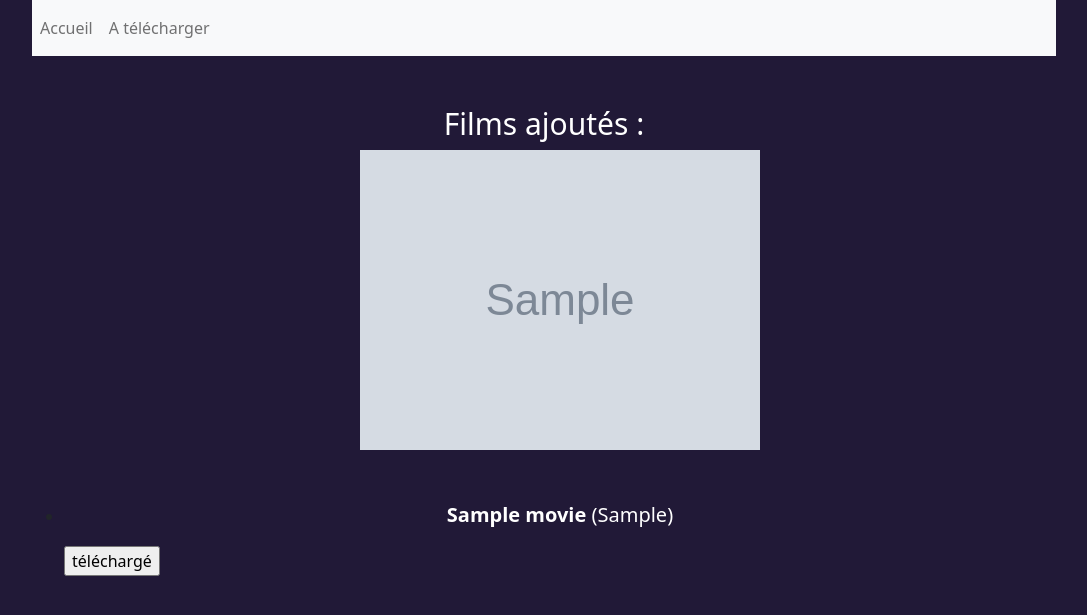
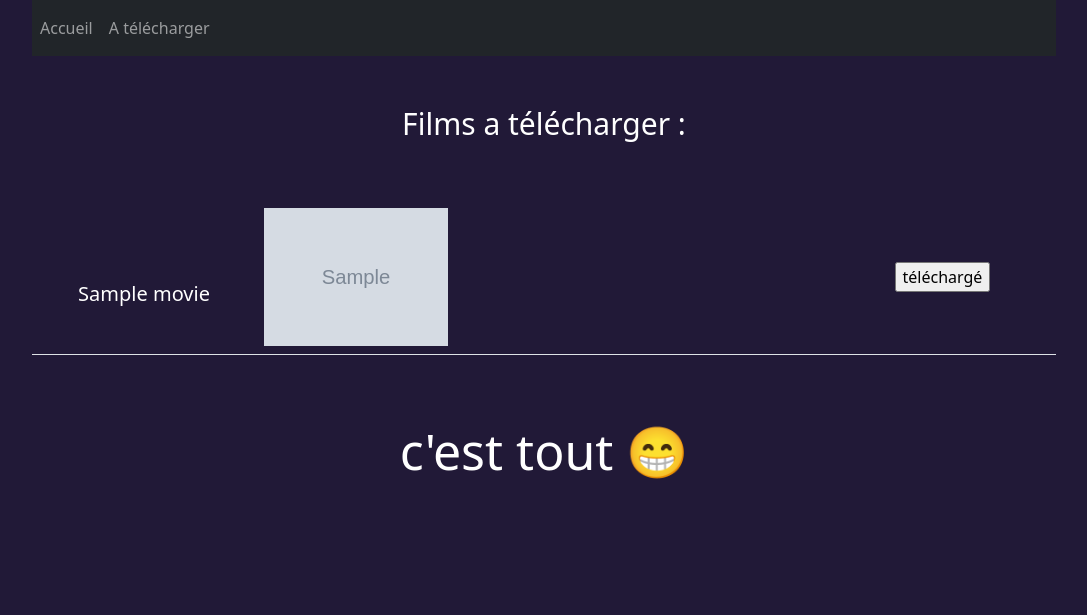
Before and after one commit to pleijan/Plex-helper-for-admin, a Flask app: page /to_download in a window 1280 px wide. Shown: the top 615 px of the page, without its empty margins (96-1183 px from the left). Run offline with Flask 3, Linux system fonts and the light colour scheme; tables that the repository leaves empty hold one stand-in row (values such as "Sample post"); grey boxes marked "Sample" are stand-in pictures.

Commit message:
style et fonctionnement au top

```diff
--- a/app.py
+++ b/app.py
@@ -38,8 +38,9 @@ def search():
     if request.method == 'GET':
         # ask API for movies that return a json to store on a variable
 
-        payload = { 's': request.args.get('movie', ''),'apikey': 'ffc487eb'}
+        payload = { 'plot':'full', 's': request.args.get('movie', ''),'apikey': 'ffc487eb'}
         r = requests.get('https://www.omdbapi.com/', params=payload)
+        print (r.json())
         if r.json()['Response'] == 'False':
             alert = "Aucun film ne correspond à votre recherche"
             return render_template('index.html', alert=alert)
--- /dev/null
+++ b/requirements.txt
@@ -0,0 +1,3 @@
+requests==2.31.0
+flask==2.3.3
+SQLAlchemy==2.0.20
--- a/static/styles/index.css
+++ b/static/styles/index.css
@@ -30,7 +30,7 @@ p {
 }
 
 img {
-    display: block;
+    width: 30%;
     margin-left: auto;
     margin-right: auto;
 }
--- a/templates/a_telecharger.html
+++ b/templates/a_telecharger.html
@@ -12,7 +12,7 @@
       <!-- Bootstrap Javascripts -->
   <script src="https://cdn.jsdelivr.net/npm/bootstrap@5.0.2/dist/js/bootstrap.bundle.min.js"></script>
 
-<nav class="navbar navbar-expand-lg navbar-light bg-light">
+<nav class="navbar navbar-expand-lg navbar-dark bg-dark">
   <div class="collapse navbar-collapse" id="navbarNav">
     <ul class="navbar-nav">
       <li class="nav-item active">
@@ -25,18 +25,24 @@
   </div>
 </nav>
 
-    {% if added_movies %}
-    <h2>Films ajoutés :</h2>
-    <ul>
-        {% for movie in added_movies %}
-        <li>
-            <img src="{{ movie['Poster'] }}" alt="{{ movie['Title'] }} poster">
-            <p><strong>{{ movie['Title'] }}</strong> ({{ movie['Year'] }})</p>
-            <input type="button" value="téléchargé" onclick="window.location.href='/delete/{{ movie['imdbID'] }}'">
-        </li>
-        {% endfor %}
-    </ul>
-    {% endif %}
+       {% if added_movies %}
+ <h2>Films a télécharger :</h2>
+<div class="table-responsive">
+    <table class="table align-middle">
+    {% for movie in added_movies %}
+
+            <tr>
+              <td> <p>{{ movie['Title'] }}</td></p>
+              <td><img src="{{ movie['Poster'] }}" alt="{{ movie['Title'] }} poster"></td>
+              <td><input type="button" value="téléchargé" onclick="window.location.href='/delete/{{ movie['imdbID'] }}'"></td>
+            </tr>
+    {% endfor %}
+    </table>
+</div>
+ {% endif %}
+
+
+    <h1>c'est tout 😁</h1>
 
 
 </body>
```
Also changed, not shown: templates/index.html (+4 -10 lines).
